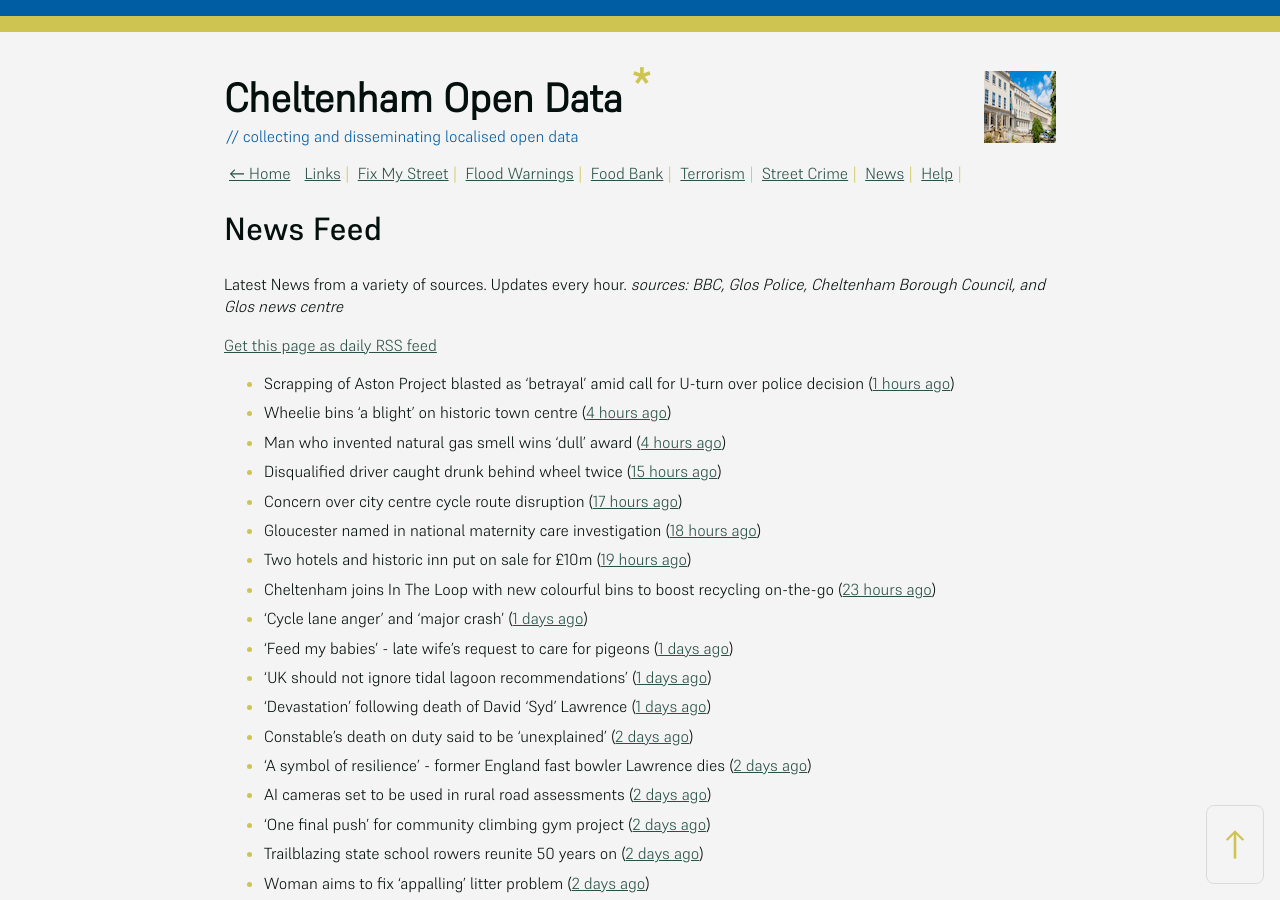
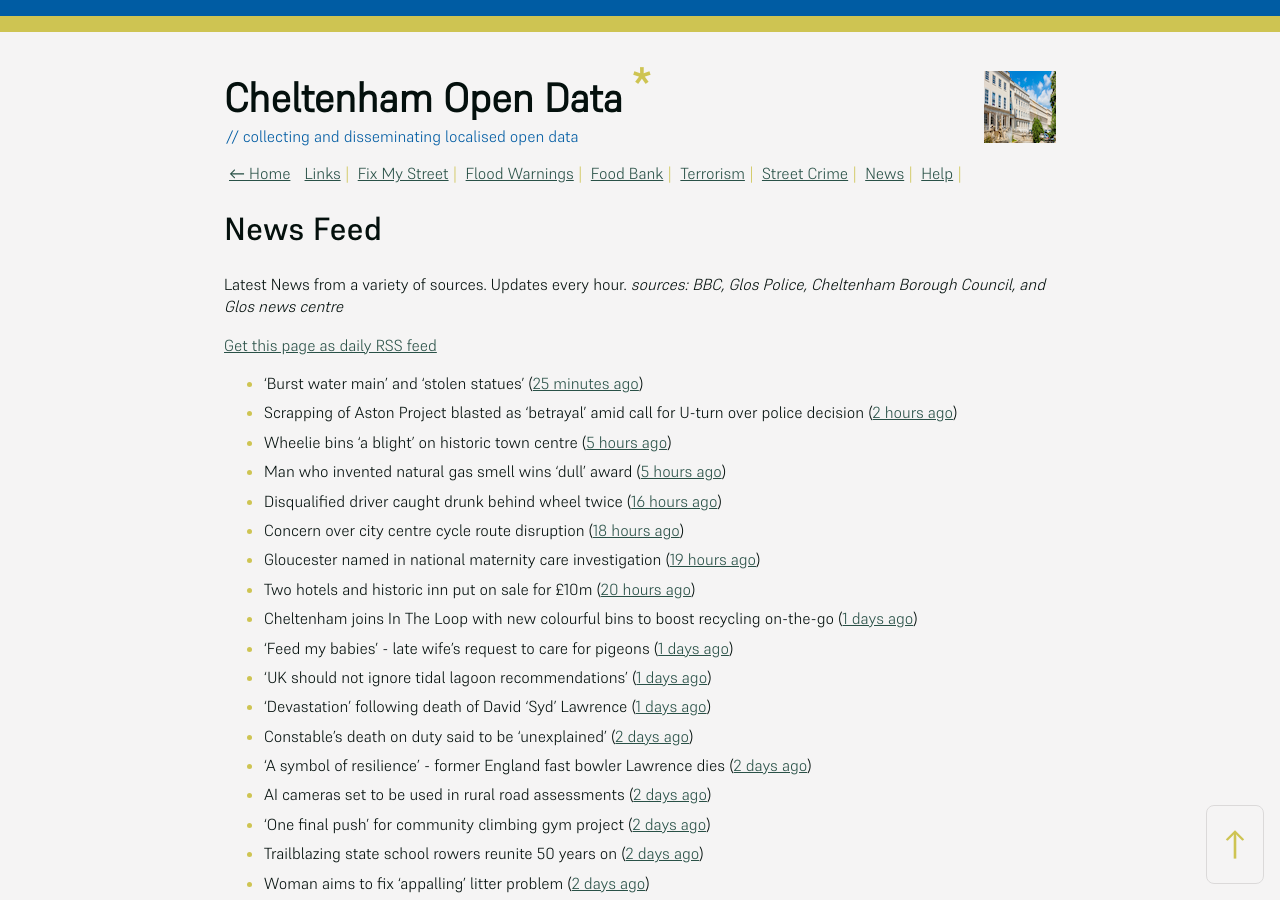
Before and after one commit to mat-0/cheltenham-open-data, a Jekyll site: the page built from _pages/news.md, in a window 1280 px wide and 900 px high. Built offline with Jekyll 4.4.1, drawn with Linux system fonts in a browser that asks for light colours.

Commit message:
Updated 2025-06-24 10:57:44

```diff
--- a/_pages/news.md
+++ b/_pages/news.md
@@ -12,15 +12,15 @@ _sources: BBC, Glos Police, Cheltenham Borough Council, and Glos news centre_
 [Get this page as daily RSS feed](/daily.rss)
 
 <!-- news_marker starts -->
-- Scrapping of Aston Project blasted as ‘betrayal’ amid call for U-turn over police decision ([1 hours ago](https://gloucesternewscentre.co.uk/scrapping-of-aston-project-blasted-as-betrayal-amid-call-for-u-turn-over-police-decision/))
-- Wheelie bins 'a blight' on historic town centre ([4 hours ago](https://www.bbc.com/news/articles/cn86y7dq8yeo))
-- Man who invented natural gas smell wins 'dull' award ([4 hours ago](https://www.bbc.com/news/articles/cpw74x57p8po))
-- Disqualified driver caught drunk behind wheel twice ([15 hours ago](https://www.bbc.com/news/articles/c0k75jkm43zo))
-- Concern over city centre cycle route disruption ([17 hours ago](https://www.bbc.com/news/articles/cdez9y99k77o))
-- Gloucester named in national maternity care investigation ([18 hours ago](https://www.bbc.com/news/articles/c994x95yygyo))
-- Two hotels and historic inn put on sale for £10m ([19 hours ago](https://www.bbc.com/news/articles/c5y0vl7v84xo))
-- Cheltenham joins In The Loop with new colourful bins to boost recycling on-the-go ([23 hours ago](https://www.cheltenham.gov.uk/news/article/3022/cheltenham_joins_in_the_loop_with_new_colourful_bins_to_boost_recycling_on-the-go))
-- 'Cycle lane anger' and 'major crash' ([1 days ago](https://www.bbc.com/news/articles/cy0w90d8dn6o))
+- 'Burst water main' and 'stolen statues' ([25 minutes ago](https://www.bbc.com/news/articles/c98w395w3wlo))
+- Scrapping of Aston Project blasted as ‘betrayal’ amid call for U-turn over police decision ([2 hours ago](https://gloucesternewscentre.co.uk/scrapping-of-aston-project-blasted-as-betrayal-amid-call-for-u-turn-over-police-decision/))
+- Wheelie bins 'a blight' on historic town centre ([5 hours ago](https://www.bbc.com/news/articles/cn86y7dq8yeo))
+- Man who invented natural gas smell wins 'dull' award ([5 hours ago](https://www.bbc.com/news/articles/cpw74x57p8po))
+- Disqualified driver caught drunk behind wheel twice ([16 hours ago](https://www.bbc.com/news/articles/c0k75jkm43zo))
+- Concern over city centre cycle route disruption ([18 hours ago](https://www.bbc.com/news/articles/cdez9y99k77o))
+- Gloucester named in national maternity care investigation ([19 hours ago](https://www.bbc.com/news/articles/c994x95yygyo))
+- Two hotels and historic inn put on sale for £10m ([20 hours ago](https://www.bbc.com/news/articles/c5y0vl7v84xo))
+- Cheltenham joins In The Loop with new colourful bins to boost recycling on-the-go ([1 days ago](https://www.cheltenham.gov.uk/news/article/3022/cheltenham_joins_in_the_loop_with_new_colourful_bins_to_boost_recycling_on-the-go))
 - 'Feed my babies' - late wife's request to care for pigeons ([1 days ago](https://www.bbc.com/news/videos/cn5kz4470rqo))
 - 'UK should not ignore tidal lagoon recommendations' ([1 days ago](https://www.bbc.com/news/articles/cvgd5ey411mo))
 - 'Devastation' following death of David 'Syd' Lawrence ([1 days ago](https://www.bbc.com/news/articles/cvg9r0j5g08o))
```
Also changed, not shown: _data/flood.json (+4 -4 lines), _pages/fix-my-street.md (+1 -1 lines), index.md (+5 -5 lines).
